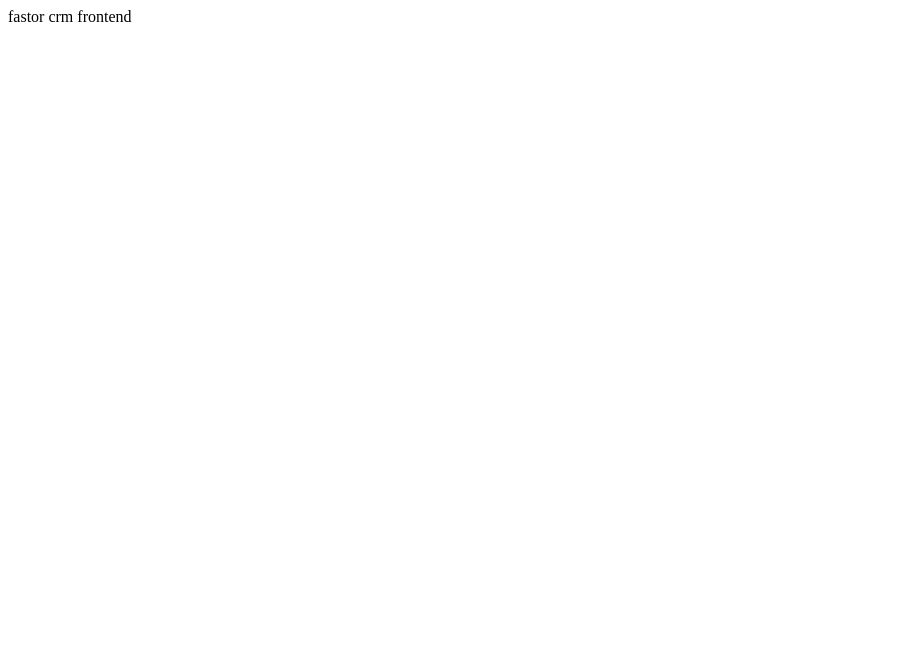
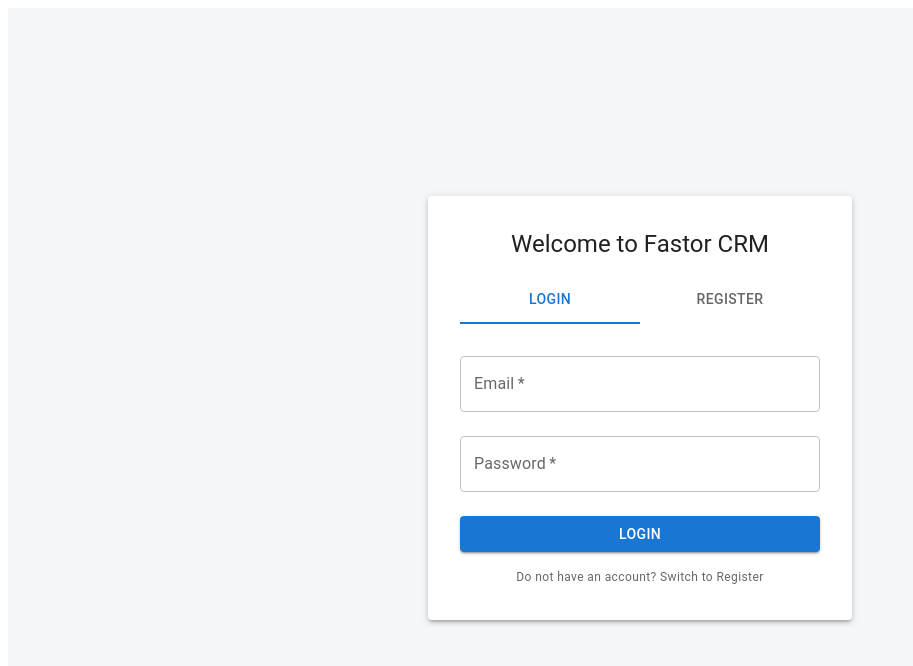
Before and after one commit to safeer997/fastorCrmFrontend, a React (Vite) app: page /auth in a window 1280 px wide. Shown: the top 666 px of the page, without its empty margins (0-913 px from the left). Built offline with nearby package versions, Linux system fonts and the light colour scheme.

Commit message:
add routes || add auth page

```diff
--- a/src/App.jsx
+++ b/src/App.jsx
@@ -1,5 +1,16 @@
-function App() {
-  return <div>fastor crm frontend</div>;
-}
+import { BrowserRouter as Router, Routes, Route } from 'react-router-dom';
+import Auth from './pages/Auth';
+import Dashboard from './pages/Dashboard';
+
+const App = () => {
+  return (
+    <Router>
+      <Routes>
+        <Route path='/auth' element={<Auth />} />
+        <Route path='/dashboard' element={<Dashboard />} />
+      </Routes>
+    </Router>
+  );
+};
 
 export default App;
--- a/src/pages/Auth.jsx
+++ b/src/pages/Auth.jsx
@@ -1,9 +1,209 @@
-import React from 'react'
+import { useState } from 'react';
+import {
+  Box,
+  Card,
+  Tabs,
+  Tab,
+  TextField,
+  Button,
+  Typography,
+} from '@mui/material';
+import axios from 'axios';
+import { toast, ToastContainer } from 'react-toastify';
+import 'react-toastify/dist/ReactToastify.css';
 
-const Auth = () => {
+function Auth() {
+  const [tab, setTab] = useState('login');
+  const [name, setName] = useState('');
+  const [email, setEmail] = useState('');
+  const [password, setPassword] = useState('');
+  const [loading, setLoading] = useState(false);
+
+  function handleTabChange(e, newTab) {
+    setTab(newTab);
+  }
+
+  function handleNameChange(e) {
+    setName(e.target.value);
+  }
+
+  function handleEmailChange(e) {
+    setEmail(e.target.value);
+  }
+
+  function handlePasswordChange(e) {
+    setPassword(e.target.value);
+  }
+
+  function handleSubmit(e) {
+    e.preventDefault();
+    if (tab === 'register') {
+      registerUser();
+    } else {
+      loginUser();
+    }
+  }
+
+  async function registerUser() {
+    const registerData = {
+      name: name,
+      email: email,
+      password: password,
+    };
+
+    try {
+      setLoading(true);
+      const response = await axios.post(
+        'http://localhost:7300/api/auth/register',
+        registerData
+      );
+      console.log('response :', response);
+
+      const successStatus = response.data.success;
+      const successMessage = response.data.message;
+
+      if (successStatus === true) {
+        console.log('Registration successful');
+        toast.success(successMessage);
+        setTab('login');
+        setName('');
+        setEmail('');
+        setPassword('');
+      }
+    } catch (error) {
+      console.log('registration error:', error);
+      const errorMessage =
+        error.response?.data?.message || 'Something went wrong';
+      console.log('Error message:', errorMessage);
+      toast.error(errorMessage);
+    } finally {
+      setLoading(false);
+    }
+  }
+
+  async function loginUser() {
+    const loginData = {
+      email: email,
+      password: password,
+    };
+
+    try {
+      setLoading(true);
+      const response = await axios.post(
+        'http://localhost:7300/api/auth/login',
+        loginData
+      );
+      console.log('Login response:', response);
+      const successStatus = response.data.success;
+      const successMessage = response.data.message;
+      const fastorToken = response.data.fastorToken;
+
+      if (successStatus === true) {
+        console.log('Login successful');
+        localStorage.setItem('fastorToken', fastorToken);
+        toast.success(successMessage);
+        setEmail('');
+        setPassword('');
+      }
+    } catch (error) {
+      console.log('Login error:', error);
+      const errorMessage =
+        error.response?.data?.message || 'Something went wrong';
+      console.log('Error message:', errorMessage);
+      toast.error(errorMessage);
+    } finally {
+      setLoading(false);
+    }
+  }
+
   return (
-    <div>Auth</div>
-  )
+    <Box
+      sx={{
+        height: '100vh',
+        display: 'flex',
+        justifyContent: 'center',
+        alignItems: 'center',
+        background: '#f4f6f8',
+      }}
+    >
+      <ToastContainer position='top-center' autoClose={2000} />
+
+      <Card sx={{ p: 4, width: 360, boxShadow: 3 }}>
+        <Typography variant='h5' align='center' sx={{ mb: 2 }}>
+          Welcome to Fastor CRM
+        </Typography>
+
+        <Tabs
+          value={tab}
+          onChange={handleTabChange}
+          variant='fullWidth'
+          sx={{ mb: 2 }}
+        >
+          <Tab label='Login' value='login' />
+          <Tab label='Register' value='register' />
+        </Tabs>
+
+        <form onSubmit={handleSubmit}>
+          {tab === 'register' && (
+            <div>
+              <TextField
+                label='Name'
+                name='name'
+                fullWidth
+                margin='normal'
+                required
+                value={name}
+                onChange={handleNameChange}
+              />
+            </div>
+          )}
+
+          <TextField
+            label='Email'
+            name='email'
+            required
+            fullWidth
+            margin='normal'
+            value={email}
+            onChange={handleEmailChange}
+          />
+
+          <TextField
+            label='Password'
+            name='password'
+            required
+            type='password'
+            fullWidth
+            margin='normal'
+            value={password}
+            onChange={handlePasswordChange}
+          />
+
+          <Button
+            fullWidth
+            type='submit'
+            variant='contained'
+            sx={{ mt: 2 }}
+            disabled={loading}
+          >
+            {loading === true && 'Please wait...'}
+            {loading === false && tab === 'login' && 'Login'}
+            {loading === false && tab === 'register' && 'Register'}
+          </Button>
+        </form>
+
+        <Typography
+          variant='caption'
+          color='text.secondary'
+          sx={{ display: 'block', textAlign: 'center', mt: 2 }}
+        >
+          {tab === 'login'
+            ? 'Do not have an account? Switch to Register'
+            : 'Already have an account? Switch to Login'}
+        </Typography>
+      </Card>
+    </Box>
+  );
 }
 
-export default Auth
+export default Auth;
```
